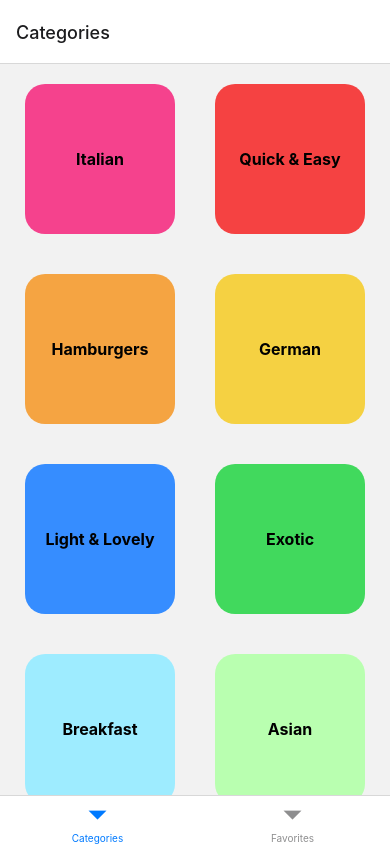
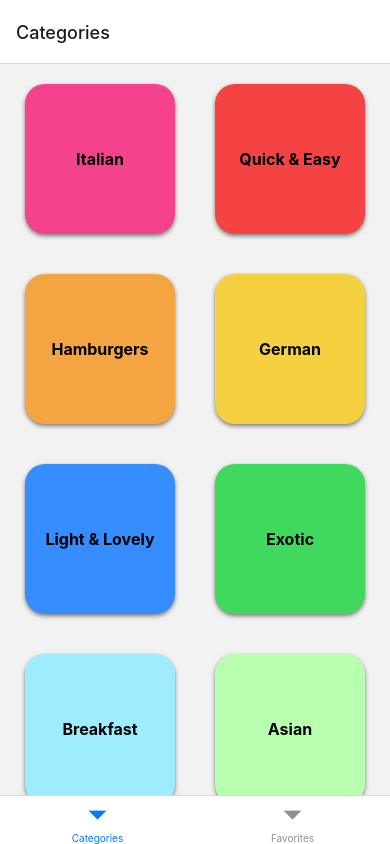
Before and after one commit to imranilyas/View-Meals-App, a React Native app: screen /Stack in a window 390 px wide. Built offline with nearby package versions, Linux system fonts and the light colour scheme.

Commit message:
shadow plus onPress styling to category

```diff
--- a/components/CategoryButton.js
+++ b/components/CategoryButton.js
@@ -7,7 +7,10 @@ const CategoryButton = ({ category, onPress }) => {
 
 	return (
 		<View style={styles.container}>
-			<Pressable onPress={pressHandler}>
+			<Pressable
+				onPress={pressHandler}
+				style={({ pressed }) => pressed && styles.pressed}
+			>
 				<View
 					style={[
 						styles.category,
@@ -26,17 +29,22 @@ const styles = StyleSheet.create({
 		marginHorizontal: 20,
 		marginVertical: 20,
 	},
+	pressed: {
+		opacity: 0.6,
+	},
 	category: {
 		width: 150,
 		height: 150,
 		justifyContent: "center",
 		borderRadius: 20,
+		shadowColor: "black",
+		shadowOffset: { width: 0, height: 2 },
+		shadowRadius: 4,
+		shadowOpacity: 0.5,
 	},
-
 	categoryText: {
 		alignSelf: "center",
 		fontSize: 16,
-		// padding: 20,
 		fontWeight: "bold",
 	},
 });
```
